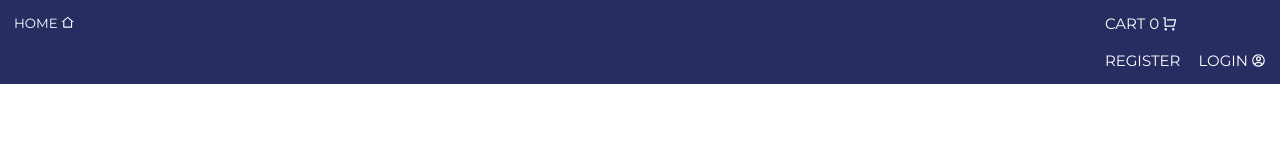
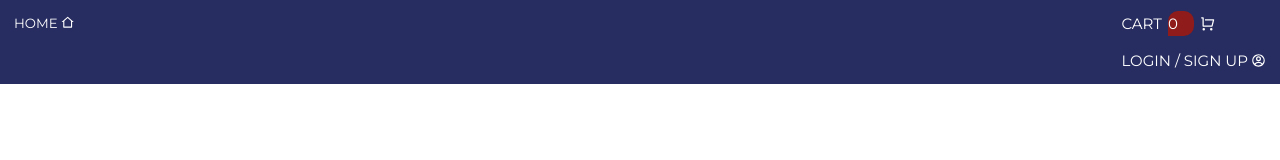
Before and after one commit to rodriabregu/Henry-PF-G03, a React (Create React App) app in the folder client/: page / in a window 1280 px wide. Shown: the top 160 px of the page. Built offline with nearby package versions, Linux system fonts and the light colour scheme.

Commit message:
fix & refactoring

```diff
--- a/client/src/Components/FAQ/faq.css
+++ b/client/src/Components/FAQ/faq.css
@@ -27,6 +27,7 @@
 
 .container-questions{
     width: 500px;
+    cursor: pointer;
 }
 
 .quest {
--- a/client/src/Components/Favs/Favs.jsx
+++ b/client/src/Components/Favs/Favs.jsx
@@ -1,23 +1,12 @@
-import React,{useEffect,useState} from 'react';
-import axios from 'axios'
+import { useEffect, useState } from 'react';
+import axios from 'axios';
 
 const Favs=()=>{
-
     const [favs,setFavs]=useState();
     const [user,setUser]=useState();
     const [idProduct,setIdProduct]=useState();
 
-    useEffect(()=>{
-
-        axios.get(`http://localhost:3001/api/favs/1`)
-            .then(resp=>{
-                setFavs(resp.data);
-            })
-
-    },[])
-
     const removeFav=async(productId)=>{
-
         await axios(`http://localhost:3001/api/favs`,{
             method:'delete',
             data:{
@@ -25,28 +14,29 @@ const Favs=()=>{
                 productId
             }
         }).then(()=>{
-            setFavs(favs.filter(f=>f.id!=productId))
+            setFavs(favs.filter(f => f.id != productId ))
         })
-
-
-
     }
 
-    return(
-            favs?(
+    useEffect(()=>{
+        axios.get(`http://localhost:3001/api/favs/1`)
+            .then( resp => {
+                setFavs(resp.data);
+            })
+    },[]);
+
+    return (
+            favs ? (
                 favs?.map(p=>
                     <div>
                         <h4>{p.name}</h4>
                         <img src={p.photos[0].url} alt={p.name}/>
                         <p>Price: {p.price}</p>
-                        <button id={p.id} onClick={(e)=>removeFav(e.target.id)}>Quitar</button>
+                        <button id={p.id} onClick={(e) => removeFav(e.target.id)}>Quitar</button>
                     </div>
                 )
-            ):(
-                ''
-            )
+            ):(<h3>Loading...</h3>)
     )
-}
-
+};
 
 export default Favs;
--- a/client/src/Components/LogIn/index.tsx
+++ b/client/src/Components/LogIn/index.tsx
@@ -8,7 +8,7 @@ const Login = () => {
 
     const { loginWithRedirect} = useAuth0();
 
-    const { user } = useAuth0<{ name: string }>();
+    /* const { user } = useAuth0<{ name: string }>(); */
 
 /*    const { register, handleSubmit, formState: { errors }, reset } = useForm();
 
--- a/client/src/Components/LogOut/index.tsx
+++ b/client/src/Components/LogOut/index.tsx
@@ -1,18 +1,14 @@
+import { useAuth0 } from "@auth0/auth0-react";
 import './logout.css';
-import { useForm } from "react-hook-form";
-import toast, { Toaster } from 'react-hot-toast';
-
-import { useAuth0 } from "@auth0/auth0-react";
 
 const Logout = () => {
-
 const { logout } = useAuth0();
 const { user } = useAuth0<{ name: string }>();
-logout();
+    logout();
 
     return (
         <div className='form-register'>
-            <div><h1>Come back soon {user?.name}!!!</h1></div>
+            <div><h1>Come back soon {user?.name}!</h1></div>
         </div> );
 };
 
--- a/client/src/Components/NavBar/NavBar.css
+++ b/client/src/Components/NavBar/NavBar.css
@@ -40,6 +40,20 @@
     display: none;
 }
 
+.navimg {
+    height:1.3em;
+}
+
+.backg-cart {
+    background-color: rgb(143, 27, 27);
+    padding: 3px 16px 3px 0;
+    border-radius: 10px 10px 10px 0;
+    margin: 3px;
+    color: white;
+    /* display: flex;
+    align-items: center; */
+}
+
 @media screen and (max-width: 768px){
     .nav-container{
         flex-direction: column;
@@ -56,7 +70,7 @@
         display: flex;
         flex-direction: column-reverse;
         overflow: hidden;
-        height: 150px;
+        height: 100px;
         transition: height .3s ease-out;
     }
 
@@ -72,16 +86,9 @@
         display: inherit;
     }
 
-    .boxUser {
-        display: flex;
-        overflow: hidden;
-        width: 15px;
-        height: auto;
-
-    }
     .boxUser img {
-        width: 5px;
-        height: auto;
+        width: 1.2rem;
+        height: 1.2rem;
     }
 }
 
@@ -91,7 +98,6 @@
 .searchbar {
     padding-right: 15px;
 }
-
 
 
 .links-login.show{
@@ -120,6 +126,5 @@
         background: blue;
         top:-100vh;
         text-align: center;
-
     }
 }*/
--- a/client/src/Components/NavBar/NavBar.tsx
+++ b/client/src/Components/NavBar/NavBar.tsx
@@ -40,7 +40,7 @@ export const NavBar = () => {
       setRenderCart(countCart)
     });
   });
-
+  console.log('user',user)
   return (
     <header>
       <nav>
@@ -50,18 +50,20 @@ export const NavBar = () => {
             <span className='btn-menu' onClick={toggleNavbar}> <FaBars /></span>
           </div>
           <div className={`links-login ${navbarCollapsed && "collapsed"}`}>
-            <Link style={{ textDecoration: 'none' }} to='/cart'> CART {renderCart} <RiShoppingCartLine /></Link>
-
+            <Link style={{ textDecoration: 'none' }} to='/cart'> CART <div className='backg-cart'>{renderCart}</div>
+            <RiShoppingCartLine />
+            </Link>
             { isAuthenticated ?
               (<div>
-              <Link style={{ textDecoration: 'none' }} to='/logout'> LOGOUT<RiAccountCircleLine /> </Link>
-              <Link style={{ textDecoration: 'none' }} to='/adashboard'>ADMIN DASHBOARD</Link>
-              <div className='boxUser'><img src={user?.picture} />  {user?.name}</div>
+                <Link style={{ textDecoration: 'none' }} to='/logout'> LOGOUT<RiAccountCircleLine /> </Link>
+                <Link style={{ textDecoration: 'none' }} to='/adashboard'>ADMIN DASHBOARD</Link>
+                <div className='boxUser'><img src={user?.picture} className='navimg' />  {user?.name}</div>
               </div>)
-              :
-              (<div><Link style={{ textDecoration: 'none' }} to='/register'> REGISTER </Link>
-              <Link style={{ textDecoration: 'none' }} to='/login'> LOGIN <RiAccountCircleLine /> </Link>
-              </div>)}
+              : (<div>
+                    <Link style={{ textDecoration: 'none' }} to='/login'> LOGIN / SIGN UP <RiAccountCircleLine /> </Link>
+                  </div>
+              )
+            }
           </div>
         </div>
       </nav>
```
Also changed, not shown: client/src/Components/FAQ/faq.tsx (+6 -6 lines), client/src/Components/ProductDetail/editingComp.js (indentation only).
